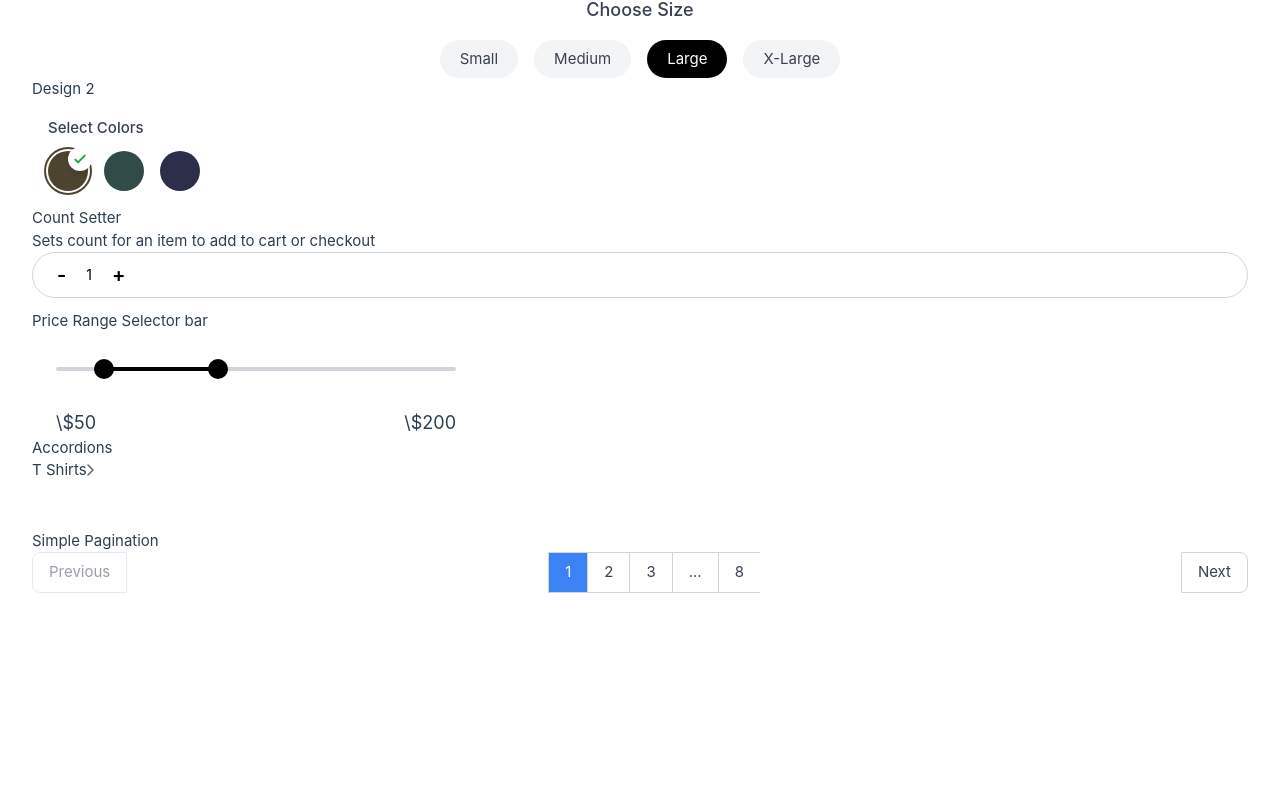
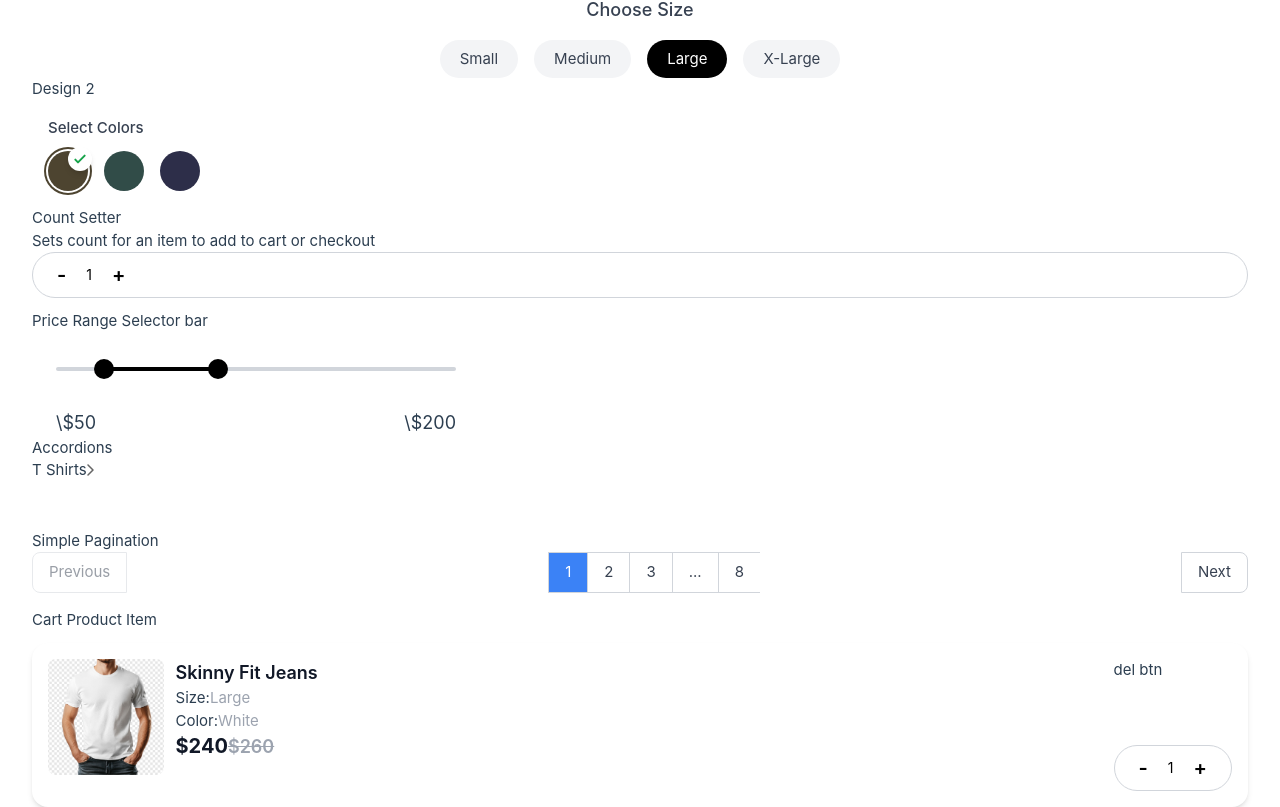
Before and after one commit to navctns/ecommerce-design-system-vue3-tailwind, a Vue app: page / in a window 1280 px wide. Shown: the part 1354-2161 px from the top of the page. Before the commit the page ends 1947 px from the top, so only its background shows below. Built offline with nearby package versions, Linux system fonts and the light colour scheme.

Commit message:
cart product item added

```diff
--- a/src/App.vue
+++ b/src/App.vue
@@ -15,6 +15,7 @@ import CountSetter from "./components/buttons/CountSetter.vue";
 import PriceRangeSlider from './components/forms/price-range-selector/PriceRangeSlider.vue';
 import AccordionDesign1 from './components/accordion/AccordionDesign1.vue';
 import SimplePagination from "./components/pagination/SimplePagination.vue";
+import CartProductItem from "./components/cart-product-item/CartProductItem.vue";
 </script>
 
 <template>
@@ -73,6 +74,8 @@ import SimplePagination from "./components/pagination/SimplePagination.vue";
   </div>
   <h5 class="mt-4">Simple Pagination</h5>
   <SimplePagination/>
+  <h5 class="mt-4 mb-3">Cart Product Item</h5>
+  <CartProductItem/>
 </div>
   <RouterView />
 </template>
--- /dev/null
+++ b/src/components/cart-product-item/CartProductItem.vue
@@ -0,0 +1,29 @@
+<template>
+  <div class="p-4 bg-white rounded-2xl shadow-md flex">
+    <div class="w-32">
+        <img src="../../assets/images/t-shirt-img.jpg" alt="Skinny Fit Jeans" class="rounded-lg w-full mb-4" />
+    </div>
+    <div class="flex justify-between w-full">
+        <div class="ms-3">
+    <h2 class="text-lg font-semibold text-gray-900">Skinny Fit Jeans</h2>
+    <div><span>Size:</span><span class="text-gray-400">Large</span></div>
+    <div><span>Color:</span><span class="text-gray-400">White</span></div>
+    <span class="text-xl font-bold text-gray-900 mt-3">$240</span>
+    <span class="text-lg font-semibold text-gray-400 line-through mt-3">$260</span>
+  </div>
+    <div class="h-full flex flex-col justify-between">
+        <div>del btn</div>
+        <CountSetter/>
+    </div>
+</div>
+
+</div>
+</template>
+
+<script setup>
+import CountSetter from '../buttons/CountSetter.vue';
+</script>
+
+<style>
+
+</style>
```
